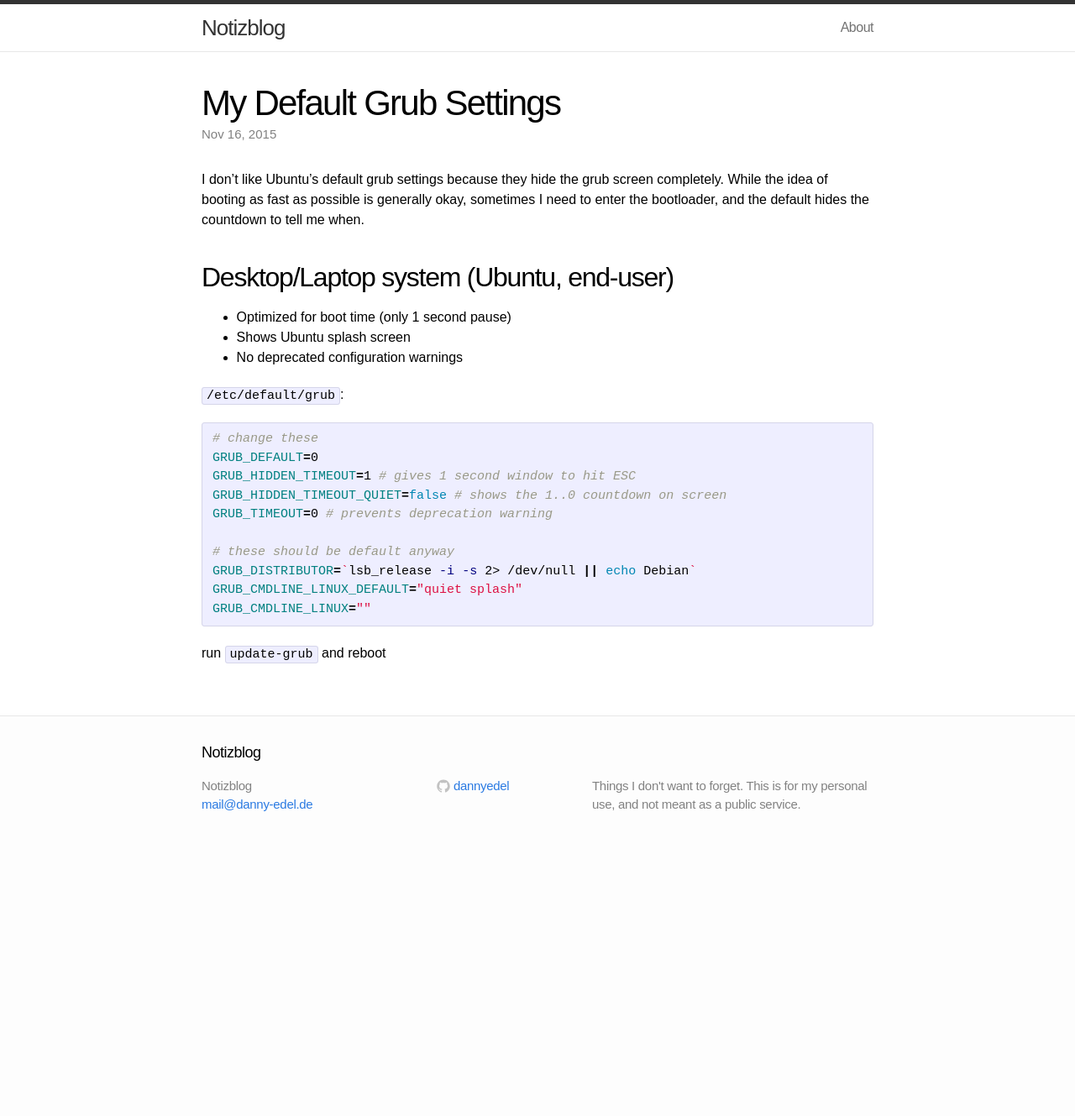
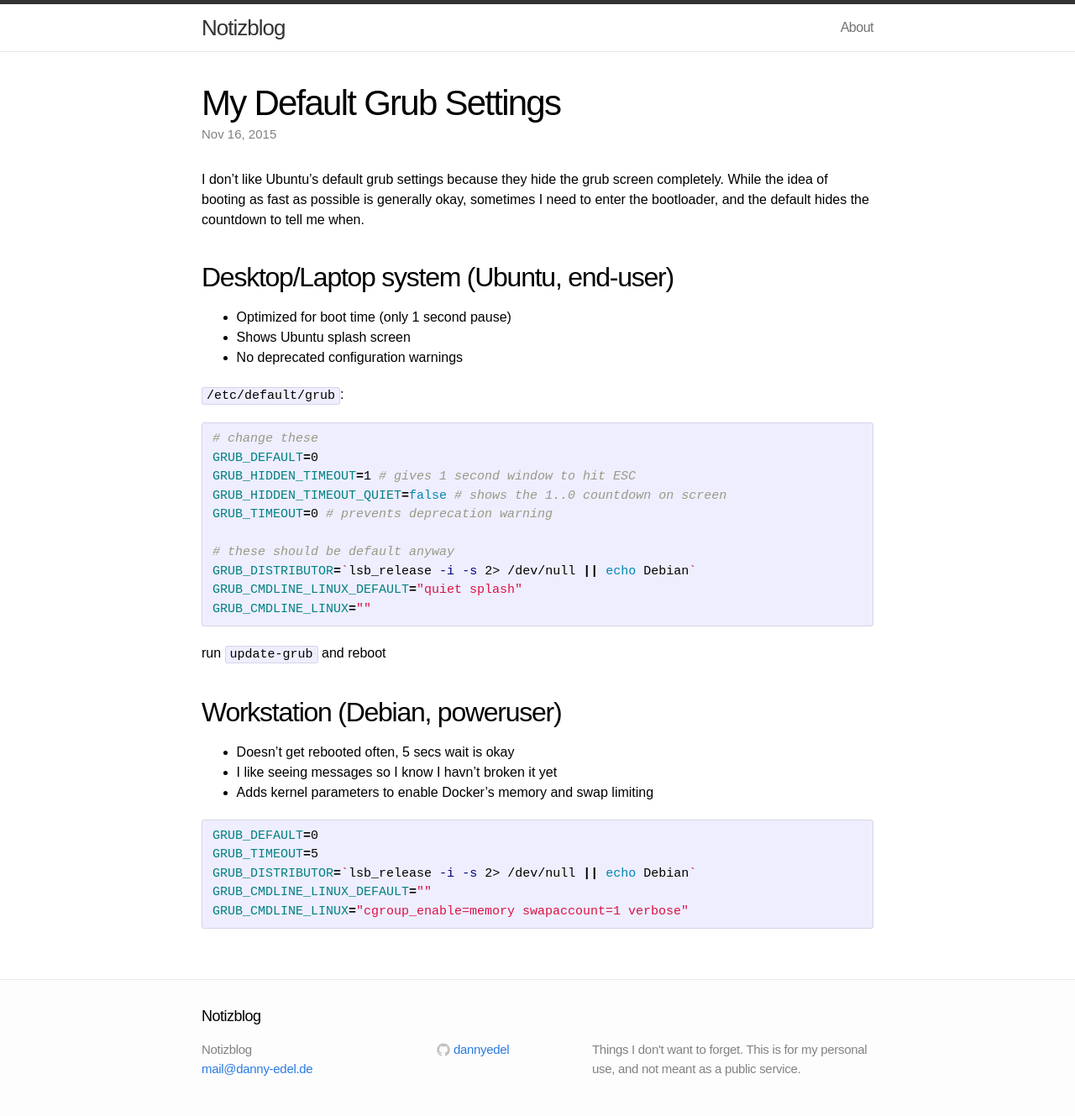
Before and after one commit to dannyedel/blog, a Jekyll site: the page built from _posts/2015-11-16-my-default-grub-settings.md, in a window 1280 px wide. Shown: the whole page at 84% size. Built offline with Jekyll 4.4.1, drawn with Linux system fonts in a browser that asks for light colours; Markdown is read by kramdown in place of the engine named in the settings; before the commit the page ends 1015 px from its top, so only the background shows below that.

Commit message:
Add workstation grub parameters

````diff
--- a/_posts/2015-11-16-my-default-grub-settings.md
+++ b/_posts/2015-11-16-my-default-grub-settings.md
@@ -28,3 +28,17 @@ GRUB_CMDLINE_LINUX=""
 ```
 
 run `update-grub` and reboot
+
+## Workstation (Debian, poweruser)
+
+* Doesn't get rebooted often, 5 secs wait is okay
+* I like seeing messages so I know I havn't broken it yet
+* Adds kernel parameters to enable Docker's memory and swap limiting
+
+```bash
+GRUB_DEFAULT=0
+GRUB_TIMEOUT=5
+GRUB_DISTRIBUTOR=`lsb_release -i -s 2> /dev/null || echo Debian`
+GRUB_CMDLINE_LINUX_DEFAULT=""
+GRUB_CMDLINE_LINUX="cgroup_enable=memory swapaccount=1 verbose"
+```
````
